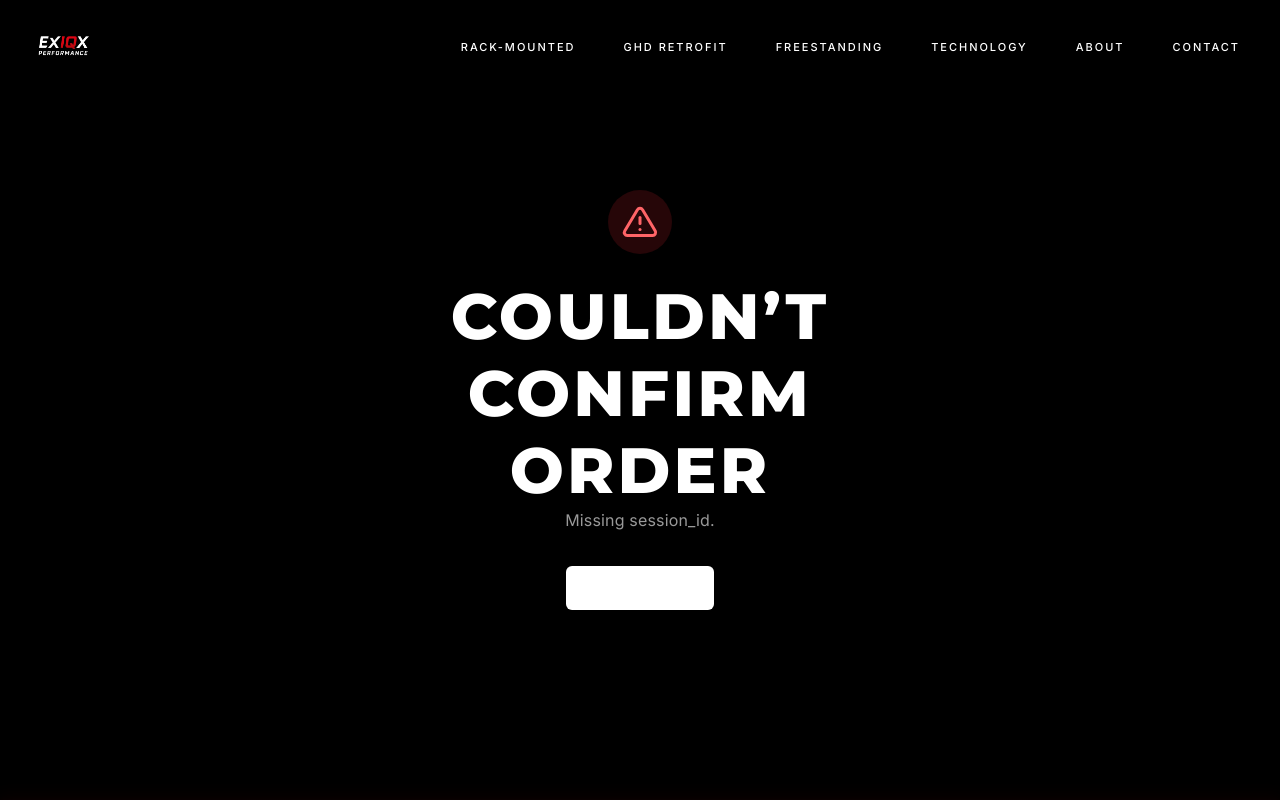
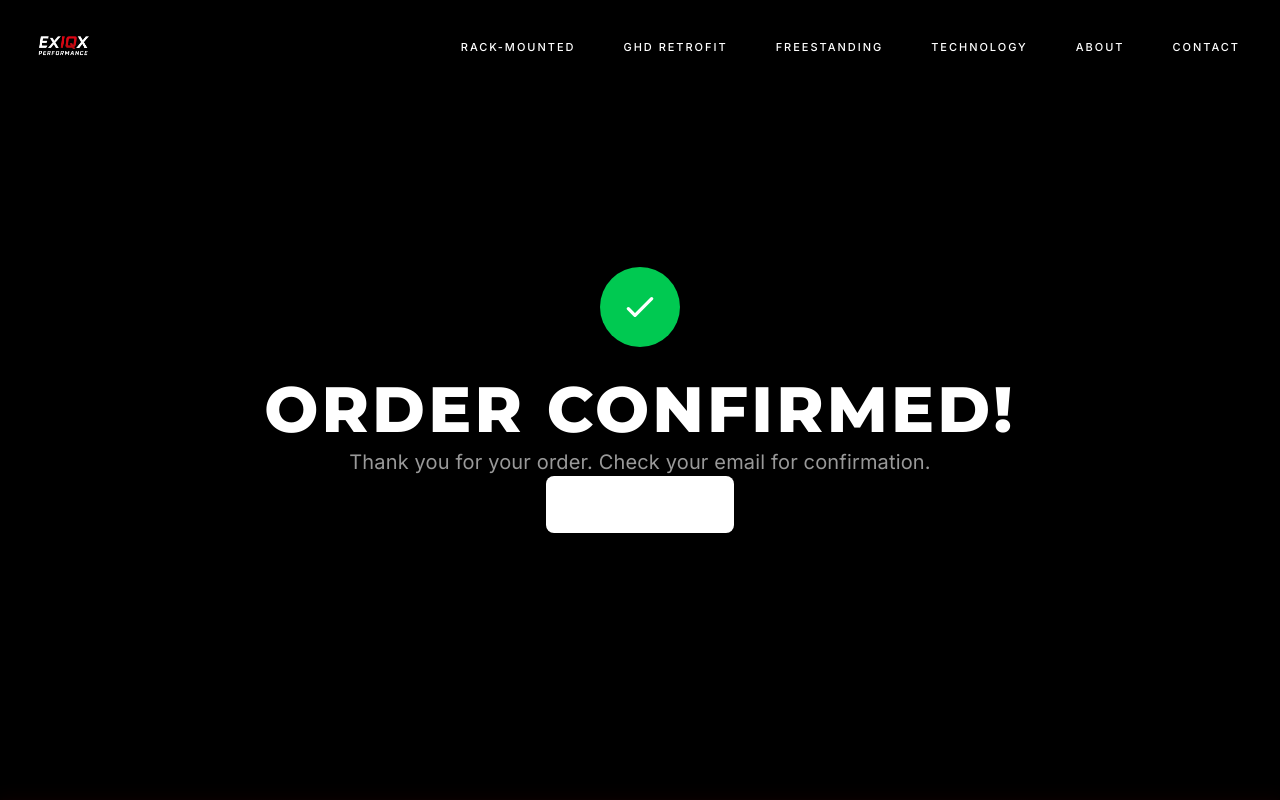
Before and after one commit to infinityspine/exiqx-website, a Next.js app: page /order-confirmation in a window 1280 px wide. Shown: the top 800 px of the page. Built offline with nearby package versions, Linux system fonts and the light colour scheme.

Commit message:
🕒 Auto-commit: 2026-01-05 12:30:19

```diff
--- a/app/order-confirmation/page.tsx
+++ b/app/order-confirmation/page.tsx
@@ -1,234 +1,20 @@
-'use client'
-
-import Link from 'next/link'
-import { useSearchParams } from 'next/navigation'
-import { Suspense, useEffect, useMemo, useState } from 'react'
-
-type OrderDetails = {
-  orderNumber: string
-  amountPaid: string
-  customerEmail: string
-}
-
-function formatAmount(value: unknown): string {
-  if (typeof value === 'string') return value
-  if (typeof value === 'number' && Number.isFinite(value)) {
-    const normalized = Number.isInteger(value) ? value / 100 : value
-    return new Intl.NumberFormat('en-US', {
-      style: 'currency',
-      currency: 'USD',
-    }).format(normalized)
-  }
-  return '—'
-}
-
-function normalizeOrderDetails(data: unknown): OrderDetails {
-  const obj = (data ?? {}) as Record<string, unknown>
-  const orderNumber =
-    (typeof obj.orderNumber === 'string' && obj.orderNumber) ||
-    (typeof obj.order_number === 'string' && obj.order_number) ||
-    (typeof obj.orderId === 'string' && obj.orderId) ||
-    (typeof obj.id === 'string' && obj.id) ||
-    '—'
-
-  const customerEmail =
-    (typeof obj.customerEmail === 'string' && obj.customerEmail) ||
-    (typeof obj.customer_email === 'string' && obj.customer_email) ||
-    (typeof obj.email === 'string' && obj.email) ||
-    '—'
-
-  const amountPaid =
-    typeof obj.amountPaid === 'string'
-      ? obj.amountPaid
-      : typeof obj.amount_paid === 'string'
-        ? obj.amount_paid
-        : formatAmount(obj.amountPaid ?? obj.amount_paid ?? obj.amount_total)
-
-  return { orderNumber, amountPaid, customerEmail }
-}
-
-function OrderConfirmationContent() {
-  const searchParams = useSearchParams()
-  const sessionId = useMemo(() => searchParams.get('session_id'), [searchParams])
-
-  const [isLoading, setIsLoading] = useState(true)
-  const [error, setError] = useState<string | null>(null)
-  const [details, setDetails] = useState<OrderDetails | null>(null)
-
-  useEffect(() => {
-    let cancelled = false
-
-    async function run() {
-      setIsLoading(true)
-      setError(null)
-      setDetails(null)
-
-      if (!sessionId) {
-        setIsLoading(false)
-        setError('Missing session_id.')
-        return
-      }
-
-      try {
-        const res = await fetch(
-          `/api/order-details?session_id=${encodeURIComponent(sessionId)}`,
-          { method: 'GET' }
-        )
-
-        if (!res.ok) {
-          throw new Error('Failed to load order details.')
-        }
-
-        const json: unknown = await res.json()
-        const normalized = normalizeOrderDetails(json)
-
-        if (!cancelled) {
-          setDetails(normalized)
-          setIsLoading(false)
-        }
-      } catch (e) {
-        if (!cancelled) {
-          setError(e instanceof Error ? e.message : 'Something went wrong.')
-          setIsLoading(false)
-        }
-      }
-    }
-
-    void run()
-
-    return () => {
-      cancelled = true
-    }
-  }, [sessionId])
-
+export default function OrderConfirmation() {
   return (
-    <main className="min-h-screen bg-black text-white">
-      <div className="mx-auto flex min-h-screen max-w-2xl flex-col items-center justify-center px-6 py-16 text-center">
-        {isLoading ? (
-          <div className="w-full">
-            <div className="mx-auto mb-6 flex h-16 w-16 items-center justify-center rounded-full bg-white/10">
-              <div className="h-6 w-6 animate-spin rounded-full border-2 border-white/20 border-t-white" />
-            </div>
-            <h1 className="text-3xl font-semibold tracking-tight">
-              Confirming your order…
-            </h1>
-            <p className="mt-3 text-white/70">
-              Please wait while we fetch your order details.
-            </p>
-          </div>
-        ) : error ? (
-          <div className="w-full">
-            <div className="mx-auto mb-6 flex h-16 w-16 items-center justify-center rounded-full bg-red-500/15 text-red-400">
-              <svg
-                viewBox="0 0 24 24"
-                aria-hidden="true"
-                className="h-9 w-9"
-                fill="none"
-                stroke="currentColor"
-                strokeWidth="2"
-              >
-                <path strokeLinecap="round" d="M12 9v4" />
-                <path
-                  strokeLinecap="round"
-                  d="M12 17h.01"
-                />
-                <path
-                  strokeLinecap="round"
-                  strokeLinejoin="round"
-                  d="M10.29 3.86 1.82 18a2 2 0 0 0 1.71 3h16.94a2 2 0 0 0 1.71-3L13.71 3.86a2 2 0 0 0-3.42 0z"
-                />
+    <div className="min-h-screen bg-black text-white flex items-center justify-center">
+      <div className="text-center">
+        <div className="w-20 h-20 bg-green-500 rounded-full flex items-center justify-center mx-auto mb-6">
+          <svg className="w-10 h-10 text-white" fill="none" stroke="currentColor" viewBox="0 0 24 24">
+            <path strokeLinecap="round" strokeLinejoin="round" strokeWidth={2} d="M5 13l4 4L19 7" />
           </svg>
         </div>
-            <h1 className="text-3xl font-semibold tracking-tight">
-              Couldn’t confirm order
-            </h1>
-            <p className="mt-3 text-white/70">{error}</p>
-            <Link
-              href="/"
-              className="mt-8 inline-flex items-center justify-center rounded-md bg-white px-5 py-3 text-sm font-semibold text-black transition hover:bg-white/90"
-            >
+        <h1 className="text-5xl font-bold mb-4">Order Confirmed!</h1>
+        <p className="text-xl text-gray-400 mb-8">
+          Thank you for your order. Check your email for confirmation.
+        </p>
+        <a href="/" className="inline-block bg-white text-black px-8 py-4 rounded-lg font-bold">
           Return to Home
-            </Link>
-          </div>
-        ) : (
-          <div className="w-full">
-            <div className="mx-auto mb-6 flex h-16 w-16 items-center justify-center rounded-full bg-emerald-500/15 text-emerald-400">
-              <svg
-                viewBox="0 0 24 24"
-                aria-hidden="true"
-                className="h-9 w-9"
-                fill="none"
-                stroke="currentColor"
-                strokeWidth="2.5"
-              >
-                <path
-                  strokeLinecap="round"
-                  strokeLinejoin="round"
-                  d="M20 6 9 17l-5-5"
-                />
-              </svg>
-            </div>
-            <h1 className="text-3xl font-semibold tracking-tight">
-              Order Confirmed!
-            </h1>
-            <div className="mt-8 rounded-xl border border-white/10 bg-white/5 p-6 text-left">
-              <div className="grid gap-4">
-                <div>
-                  <div className="text-xs font-medium uppercase tracking-wide text-white/60">
-                    Order Number
-                  </div>
-                  <div className="mt-1 text-lg font-semibold">
-                    {details?.orderNumber ?? '—'}
+        </a>
       </div>
     </div>
-                <div>
-                  <div className="text-xs font-medium uppercase tracking-wide text-white/60">
-                    Amount Paid
-                  </div>
-                  <div className="mt-1 text-lg font-semibold">
-                    {details?.amountPaid ?? '—'}
-                  </div>
-                </div>
-                <div>
-                  <div className="text-xs font-medium uppercase tracking-wide text-white/60">
-                    Customer Email
-                  </div>
-                  <div className="mt-1 break-all text-lg font-semibold">
-                    {details?.customerEmail ?? '—'}
-                  </div>
-                </div>
-              </div>
-            </div>
-            <Link
-              href="/"
-              className="mt-8 inline-flex items-center justify-center rounded-md bg-white px-5 py-3 text-sm font-semibold text-black transition hover:bg-white/90"
-            >
-              Return to Home
-            </Link>
-          </div>
-        )}
-      </div>
-    </main>
-  )
+  );
 }
-
-export default function OrderConfirmationPage() {
-  return (
-    <Suspense
-      fallback={
-        <main className="min-h-screen bg-black text-white">
-          <div className="mx-auto flex min-h-screen max-w-2xl flex-col items-center justify-center px-6 py-16 text-center">
-            <div className="mx-auto mb-6 flex h-16 w-16 items-center justify-center rounded-full bg-white/10">
-              <div className="h-6 w-6 animate-spin rounded-full border-2 border-white/20 border-t-white" />
-            </div>
-            <h1 className="text-3xl font-semibold tracking-tight">
-              Loading…
-            </h1>
-          </div>
-        </main>
-      }
-    >
-      <OrderConfirmationContent />
-    </Suspense>
-  )
-}
```
Lines whose indentation alone changed are shown as unchanged.
